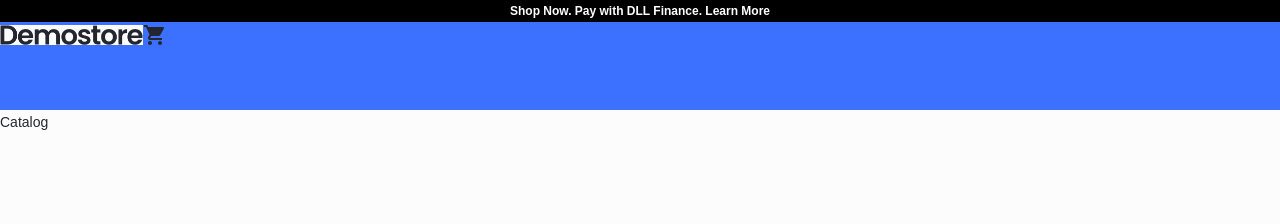
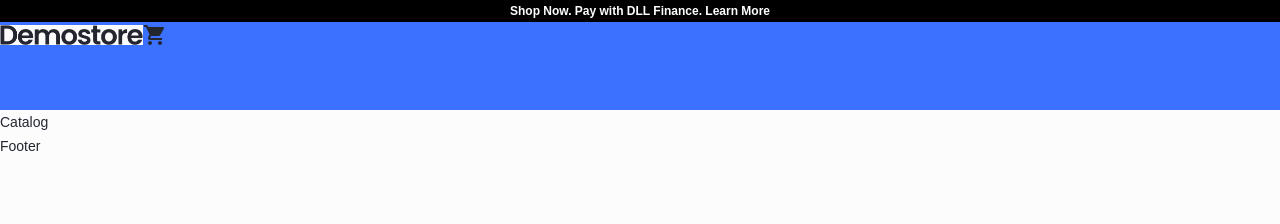
Before and after one commit to designingEmergence/demoStore, a React (Create React App) app: page / in a window 1280 px wide. Shown: the top 224 px of the page. Built offline with nearby package versions, Linux system fonts and the light colour scheme.

Commit message:
Added footer component to default page template

```diff
--- a/src/components/Page/index.js
+++ b/src/components/Page/index.js
@@ -4,7 +4,7 @@ import styles from "./Page.module.sass";
 import { clearAllBodyScrollLocks } from "body-scroll-lock";
 import Ribbon from "../Ribbon";
 import Header from "../Header";
-//import Footer from "../Footer";
+import Footer from "../Footer";
 
 const Page = ({
   seperatorHeader,
@@ -30,7 +30,7 @@ const Page = ({
         />
         <Header />
         <div className={styles.inner}>{children}</div>
-        {/* {!footerHide && <Footer />} */}
+        {!footerHide && <Footer />}
       </div>
     </>
     );
```
